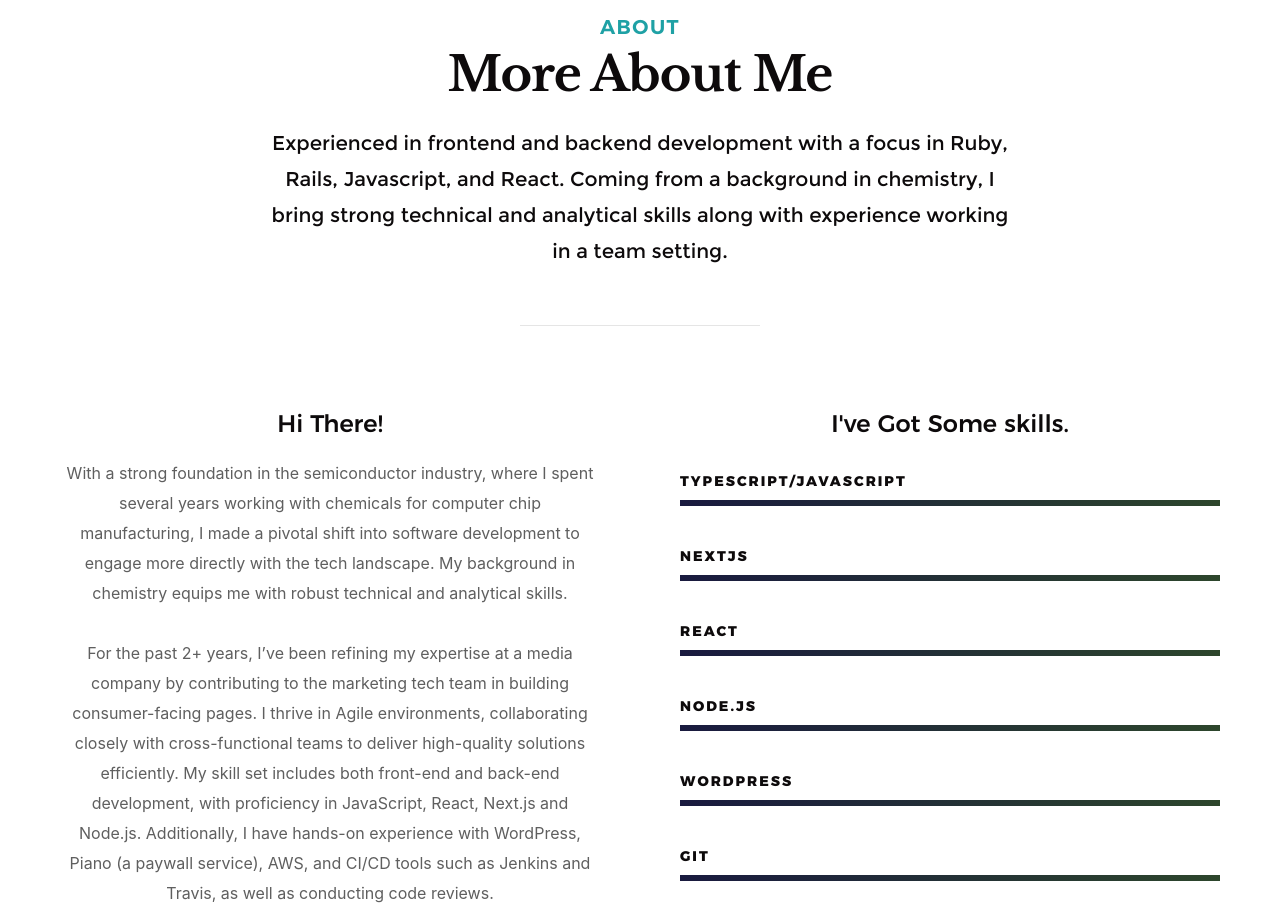
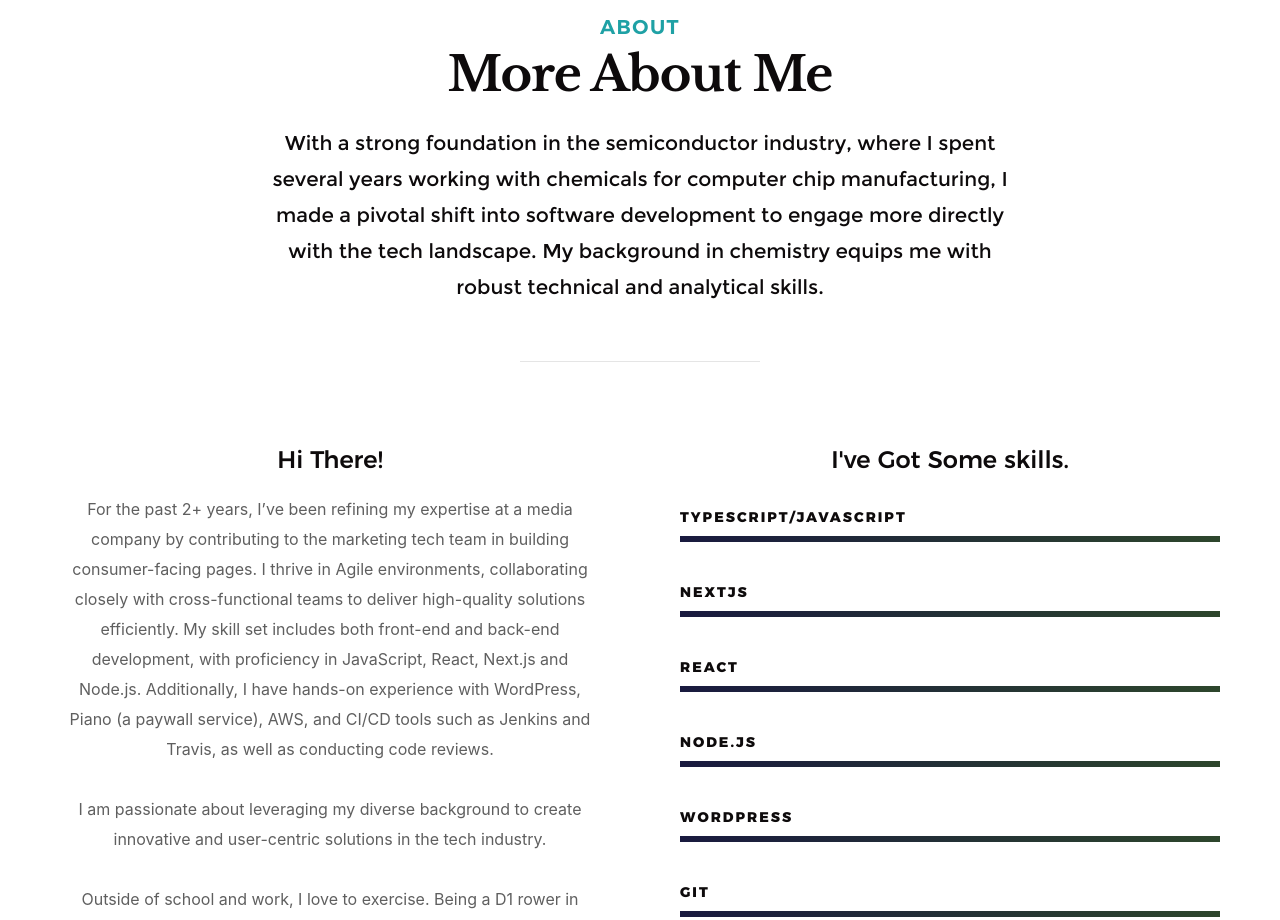
Before and after one commit to abaydar/amanda_baydar_portfolio, a React (Create React App) app: page / in a window 1280 px wide. Shown: the part 920-1840 px from the top of the page. Built offline with nearby package versions, Linux system fonts and the light colour scheme.

Commit message:
Update about.js

```diff
--- a/src/components/about/about.js
+++ b/src/components/about/about.js
@@ -7,13 +7,12 @@ function About(){
     <div className="col-full text-center">
       <h3>About</h3>
       <h1>More About Me</h1>
-      <p className="lead">Experienced in frontend and backend development with a focus in Ruby, Rails, Javascript, and React.  Coming from a background in chemistry, I bring strong technical and analytical skills along with experience working in a team setting.</p>
+      <p className="lead">With a strong foundation in the semiconductor industry, where I spent several years working with chemicals for computer chip manufacturing, I made a pivotal shift into software development to engage more directly with the tech landscape. My background in chemistry equips me with robust technical and analytical skills.</p>
     </div>
   </div>
   <div className="row about-content">
     <div className="col-six tab-full left">
       <h3>Hi There!</h3>
-      <p>With a strong foundation in the semiconductor industry, where I spent several years working with chemicals for computer chip manufacturing, I made a pivotal shift into software development to engage more directly with the tech landscape. My background in chemistry equips me with robust technical and analytical skills.</p>
 
       <p>For the past 2+ years, I’ve been refining my expertise at a media company by contributing to the marketing tech team in building consumer-facing pages.  I thrive in Agile environments, collaborating closely with cross-functional teams to deliver high-quality solutions efficiently. My skill set includes both front-end and back-end development, with proficiency in JavaScript, React, Next.js and Node.js. Additionally, I have hands-on experience with WordPress, Piano (a paywall service), AWS, and CI/CD tools such as Jenkins and Travis, as well as conducting code reviews.</p>
 
```
